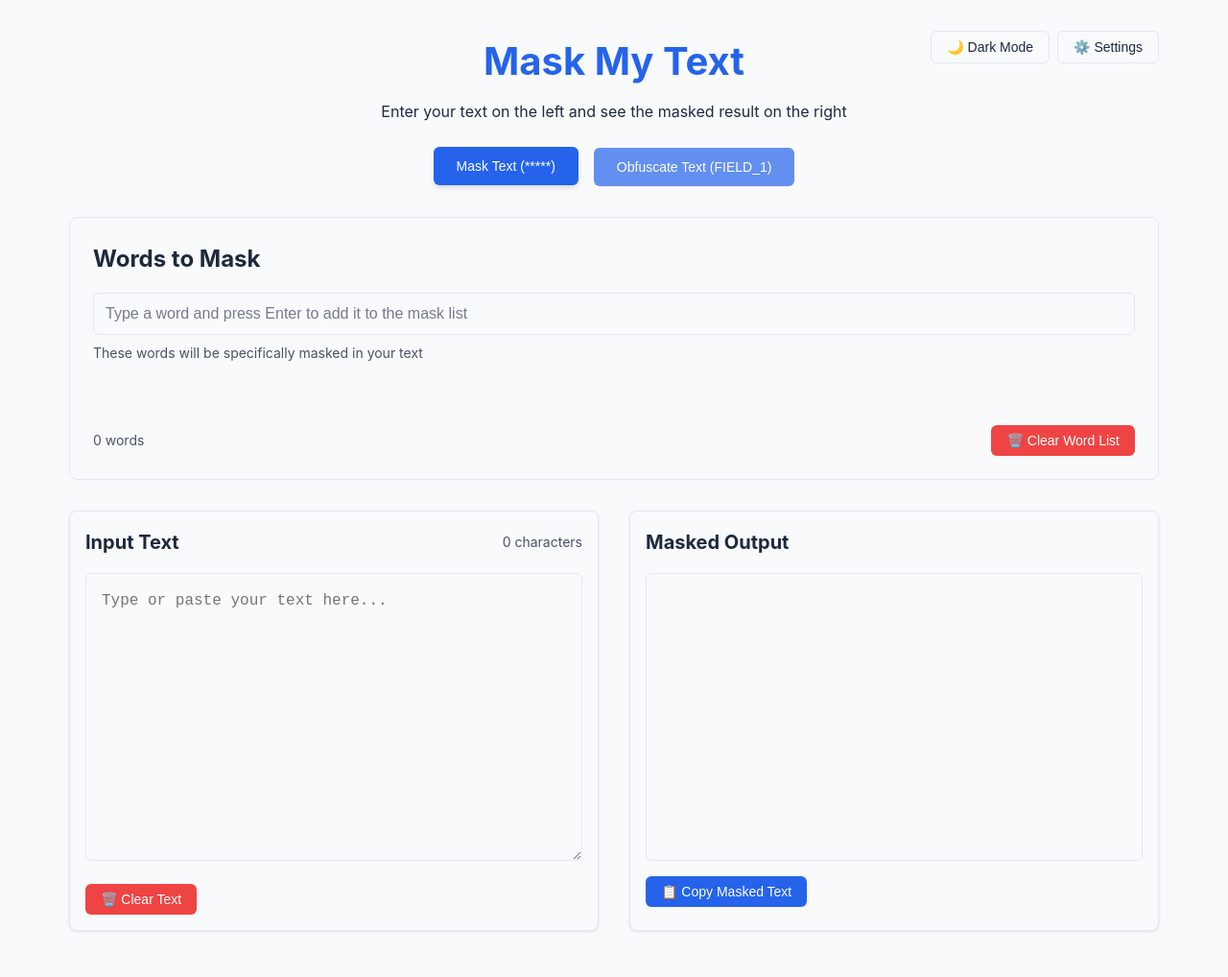
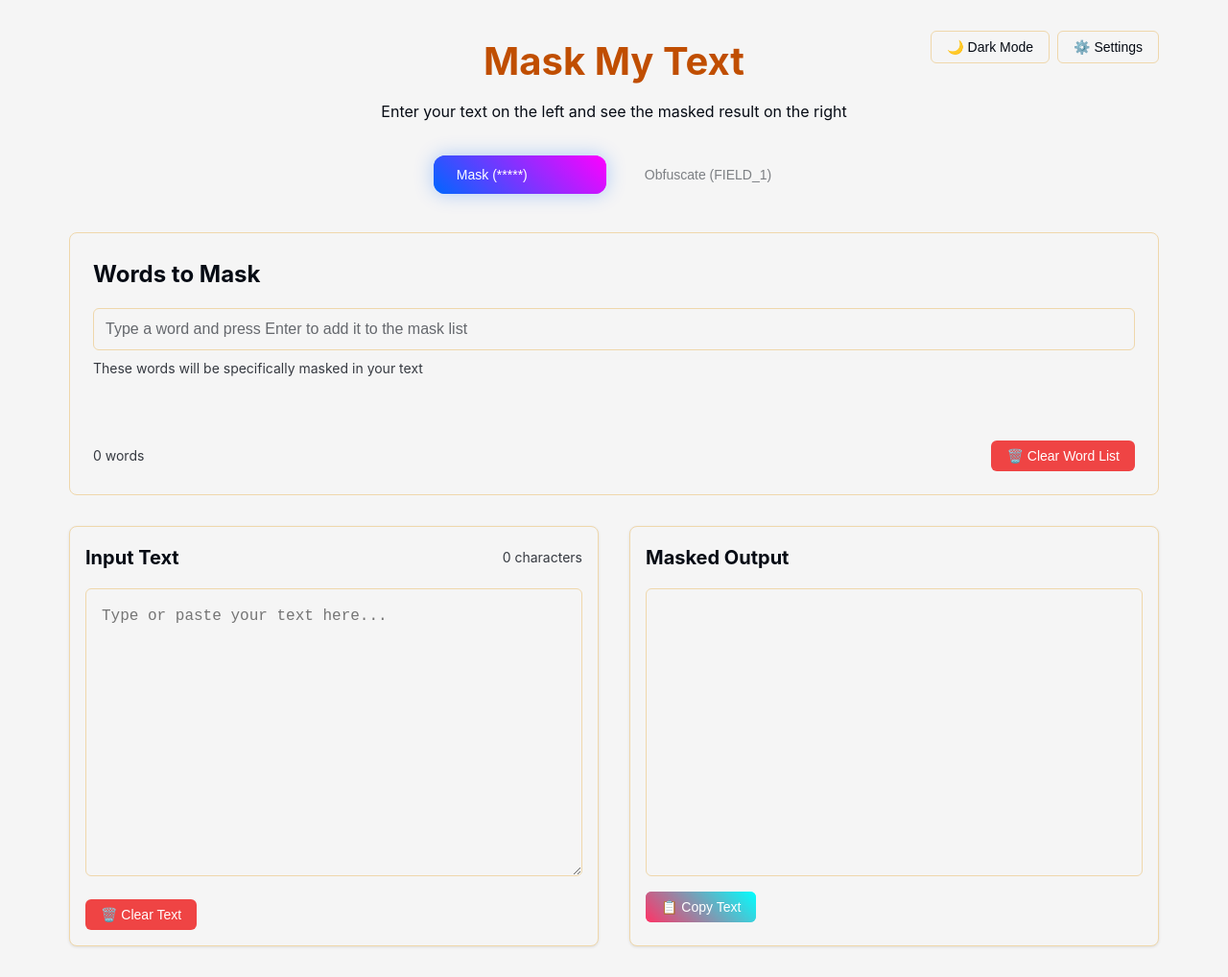
Before and after one commit to richardjypark/maskmytext.com, a website built with webpack: page www/index.html in a window 1280 px wide. Shown: the whole page at 96% size. Built offline with nearby package versions, Linux system fonts and the light colour scheme; what mask-my-text would draw is missing.

Commit message:
add colorful buttons and ui

```diff
--- a/www/index.html
+++ b/www/index.html
@@ -22,19 +22,23 @@
     />
     <style>
       :root {
-        --primary-color: #2563eb;
-        --bg-color: #f8fafc;
-        --text-color: #1e293b;
-        --border-color: #e2e8f0;
-        --button-hover: #1d4ed8;
+        --primary-color: #c04e01;
+        --bg-color: #f5f5f5;
+        --text-color: #060b14;
+        --border-color: #efd7ab;
+        --button-hover: #12403c;
+        --secondary-bg: #d8dadb;
+        --accent-color: #efd7ab;
       }
 
       [data-theme="dark"] {
-        --primary-color: #60a5fa;
-        --bg-color: #0f172a;
-        --text-color: #e2e8f0;
-        --border-color: #1e293b;
-        --button-hover: #3b82f6;
+        --primary-color: #efd7ab;
+        --bg-color: #060b14;
+        --text-color: #f5f5f5;
+        --border-color: #12403c;
+        --button-hover: #c04e01;
+        --secondary-bg: #12403c;
+        --accent-color: #c04e01;
       }
 
       * {
@@ -202,6 +206,37 @@
         color: white;
       }
 
+      .button-primary.copy-btn {
+        background: linear-gradient(45deg, #ff3366, #00ffff);
+        border: none;
+        position: relative;
+        z-index: 1;
+        overflow: hidden;
+        transition: all 0.3s ease;
+      }
+
+      .button-primary.copy-btn:before {
+        content: "";
+        position: absolute;
+        top: 0;
+        left: 0;
+        right: 0;
+        bottom: 0;
+        background: linear-gradient(45deg, #ff3366, #00ffff);
+        z-index: -1;
+        transition: opacity 0.3s ease;
+        opacity: 0.85;
+      }
+
+      .button-primary.copy-btn:hover:before {
+        opacity: 1;
+      }
+
+      .button-primary.copy-btn:hover {
+        transform: translateY(-2px);
+        box-shadow: 0 0 15px rgba(255, 51, 102, 0.5);
+      }
+
       .button-primary:hover {
         background: var(--button-hover);
       }
@@ -327,8 +362,8 @@
       }
 
       .word-chip {
-        background: var(--primary-color);
-        color: white;
+        background: var(--accent-color);
+        color: var(--text-color);
         padding: 0.25rem 0.75rem;
         border-radius: 1rem;
         font-size: 0.875rem;
@@ -340,7 +375,7 @@
       .word-chip button {
         background: none;
         border: none;
-        color: white;
+        color: var(--text-color);
         cursor: pointer;
         padding: 0;
         font-size: 1rem;
@@ -354,24 +389,61 @@
         justify-content: center;
         gap: 1rem;
         margin-top: 1.5rem;
+        padding: 0.5rem;
+        border-radius: 1rem;
       }
 
       .mode-toggle {
         padding: 0.75rem 1.5rem;
-        opacity: 0.7;
-        transition: opacity 0.3s, transform 0.2s;
+        transition: all 0.3s ease;
+        background: transparent;
+        border: none;
+        color: var(--text-color);
+        position: relative;
+        overflow: hidden;
+        min-width: 180px;
+        opacity: 0.5;
+        border-radius: 0.75rem;
+      }
+
+      .mode-toggle:before {
+        content: "";
+        position: absolute;
+        top: 0;
+        left: 0;
+        right: 0;
+        bottom: 0;
+        background: linear-gradient(45deg, #0066ff, #ff00ff);
+        opacity: 0;
+        transition: opacity 0.3s ease;
+        z-index: -1;
       }
 
       .mode-toggle:hover {
-        opacity: 0.9;
-        transform: translateY(-1px);
+        opacity: 0.8;
       }
 
       .mode-toggle.active {
         opacity: 1;
-        transform: translateY(-1px);
-        box-shadow: 0 4px 6px -1px rgba(0, 0, 0, 0.1),
-          0 2px 4px -1px rgba(0, 0, 0, 0.06);
+        background: linear-gradient(45deg, #0066ff, #ff00ff);
+        color: white;
+        box-shadow: 0 0 20px rgba(0, 102, 255, 0.3);
+      }
+
+      .mode-toggle.active:before {
+        opacity: 1;
+      }
+
+      [data-theme="dark"] .mode-toggle {
+        color: rgba(255, 255, 255, 0.9);
+      }
+
+      [data-theme="dark"] .mode-toggle:not(.active) {
+        opacity: 0.5;
+      }
+
+      [data-theme="dark"] .mode-toggle:hover:not(.active) {
+        opacity: 0.8;
       }
     </style>
   </head>
@@ -413,13 +485,13 @@
             class="button button-primary mode-toggle active"
             data-mode="asterisks"
           >
-            Mask Text (*****)
+            Mask (*****)
           </button>
           <button
             class="button button-primary mode-toggle"
             data-mode="field_numbers"
           >
-            Obfuscate Text (FIELD_1)
+            Obfuscate (FIELD_1)
           </button>
         </div>
       </header>
@@ -468,8 +540,8 @@
           </div>
           <div id="output"></div>
           <div class="button-group">
-            <button class="button button-primary" id="copy-btn">
-              📋 Copy Masked Text
+            <button class="button button-primary copy-btn" id="copy-btn">
+              📋 Copy Text
             </button>
           </div>
         </div>
```
